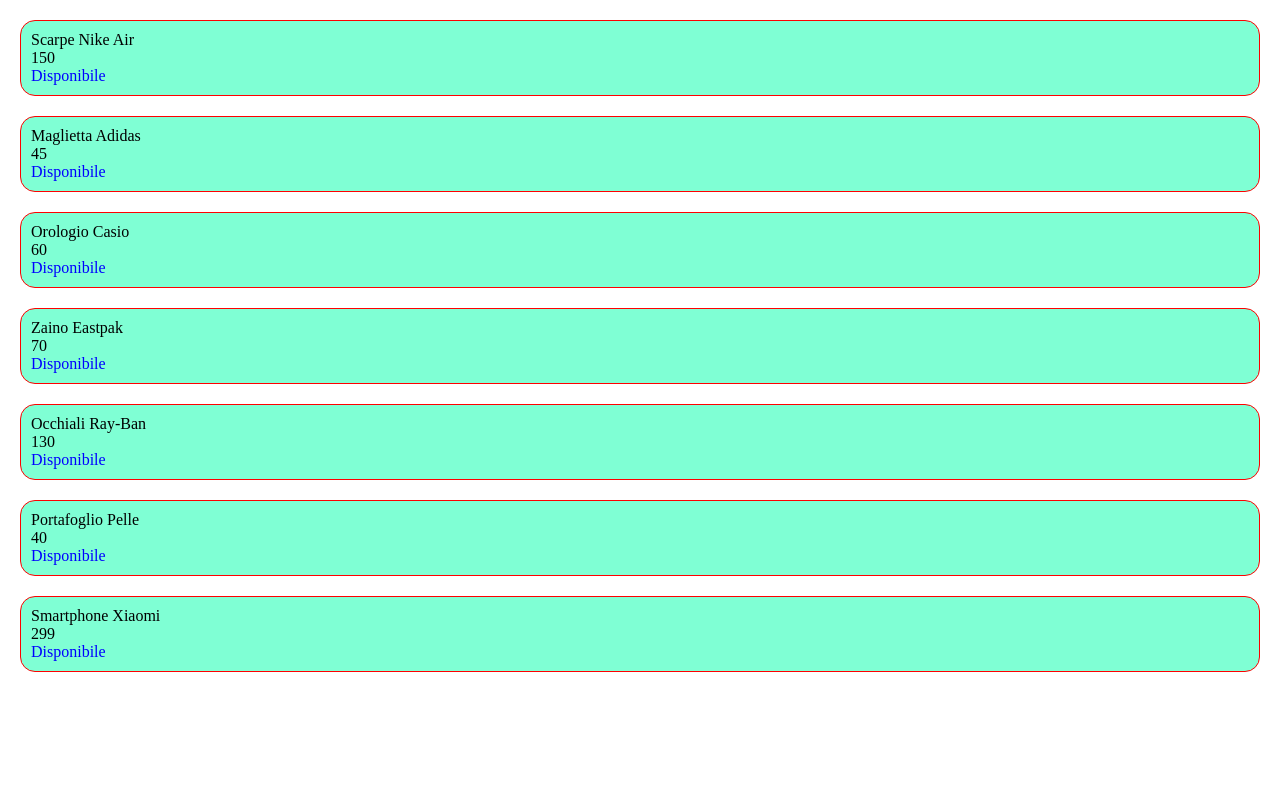
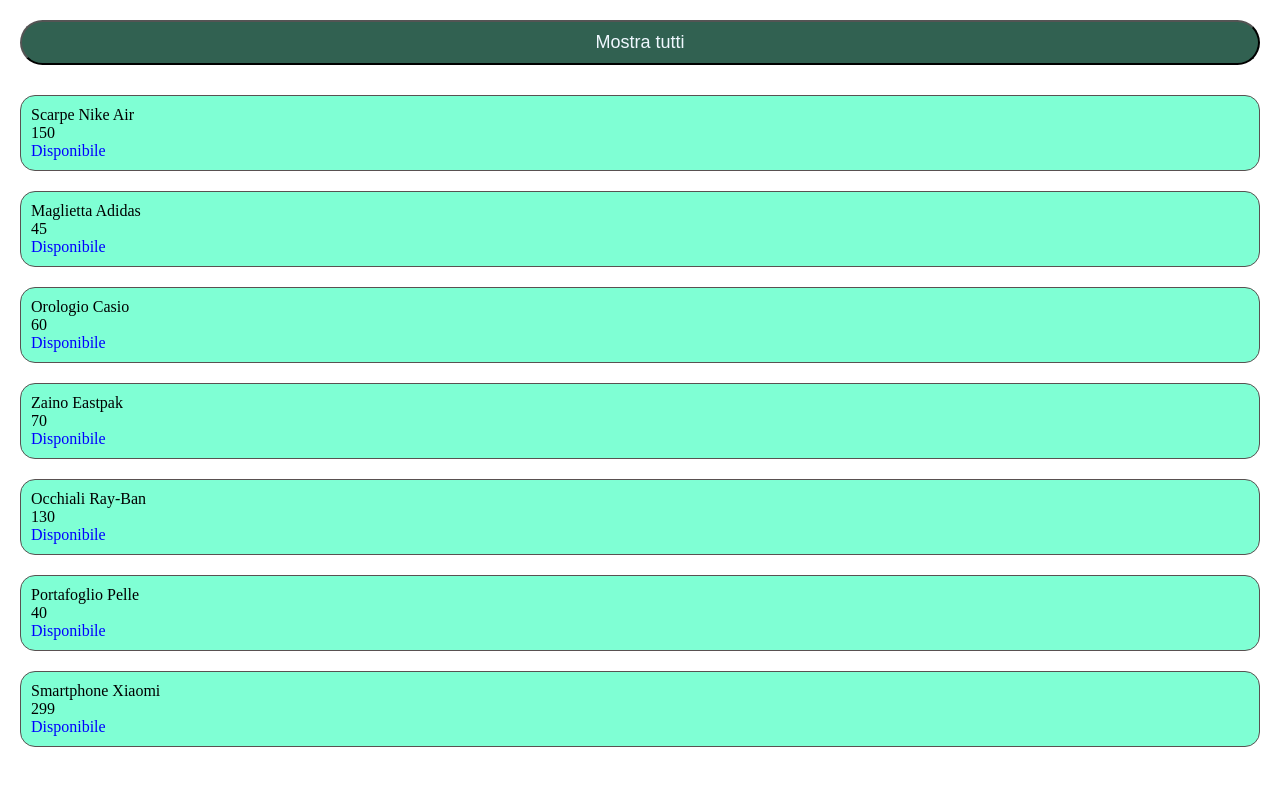
Before and after one commit to GiancarloRamondino/Vue-lezione-sammarco, a Vue app: page / in a window 1280 px wide. Shown: the top 786 px of the page. Built offline with nearby package versions, Linux system fonts and the light colour scheme.

Commit message:
Reactive filter in stock

```diff
--- a/src/components/ProductList.vue
+++ b/src/components/ProductList.vue
@@ -1,5 +1,7 @@
 <script setup>
-let showOnlyInStock = true;
+import { ref } from 'vue';
+
+const showOnlyInStock = ref(true);
 const products = [
     { id: 1, nome: "Scarpe Nike Air", prezzo: 150, inStock: true },
     { id: 2, nome: "Maglietta Adidas", prezzo: 45, inStock: true },
@@ -15,6 +17,12 @@
 </script>
 
 <template>
+
+    <button @click="showOnlyInStock = !showOnlyInStock">
+        {{ showOnlyInStock ? 'Mostra tutti' : 'Mostra solo disponibili' }}
+    </button>
+
+
     <div
       v-for="product in products"
       :key="product.id"
@@ -27,10 +35,39 @@
             <p>{{ product.prezzo }}</p>
             <p class="blue" v-if="product.inStock">Disponibile</p>
             <p class="red" v-else>Esaurito</p>
+        </div>
+    </div>
+
+
+    <!--
+    <div
+    v-for="product in products"
+    :key="product.id"
+    >
+        <div
+            :style="{
+            visibility:
+                !showOnlyInStock || product.inStock
+                ? 'visible'
+                : 'hidden'
+            }"
+            class="product-div"
+        >
+            <p>{{ product.nome }}</p>
+            <p>{{ product.prezzo }}</p>
+
+            <p class="blue" v-if="product.inStock">
+            Disponibile
+            </p>
+
+            <p class="red" v-else>
+            Esaurito
+            </p>
 
         </div>
+    </div>
+    -->
 
-    </div>
 </template>
 
 <style scoped>
@@ -38,13 +75,24 @@
         margin-bottom: 20px;
         background-color: aquamarine;
         border-radius: 15px;
-        border: 1px red solid;
+        border: 1px rgb(89, 81, 81) solid;
         padding: 10px;
     }
+
     .red{
         color: red;
     }
     .blue{
         color: blue;
     }
+
+    button{
+        width: 100%;
+        padding: 10px;
+        font-size: large;
+        background-color: rgb(49, 97, 81);
+        color: aliceblue;
+        margin-bottom: 30px;
+        border-radius: 30px;
+    }
 </style>
```
